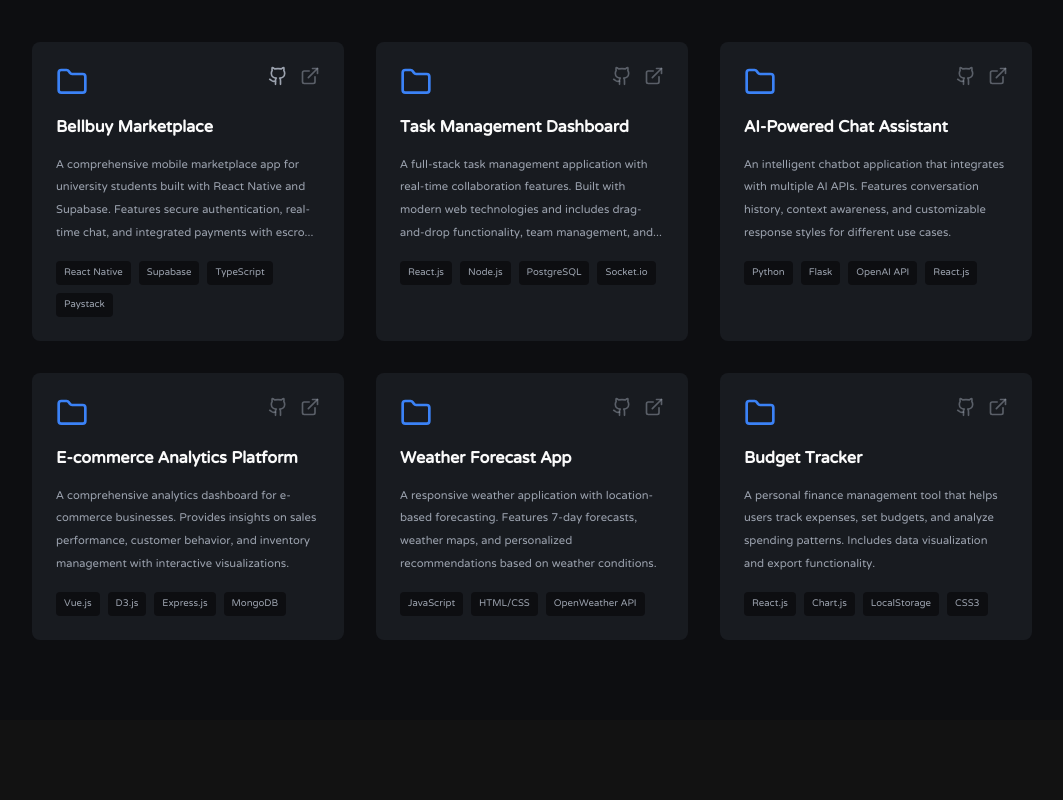
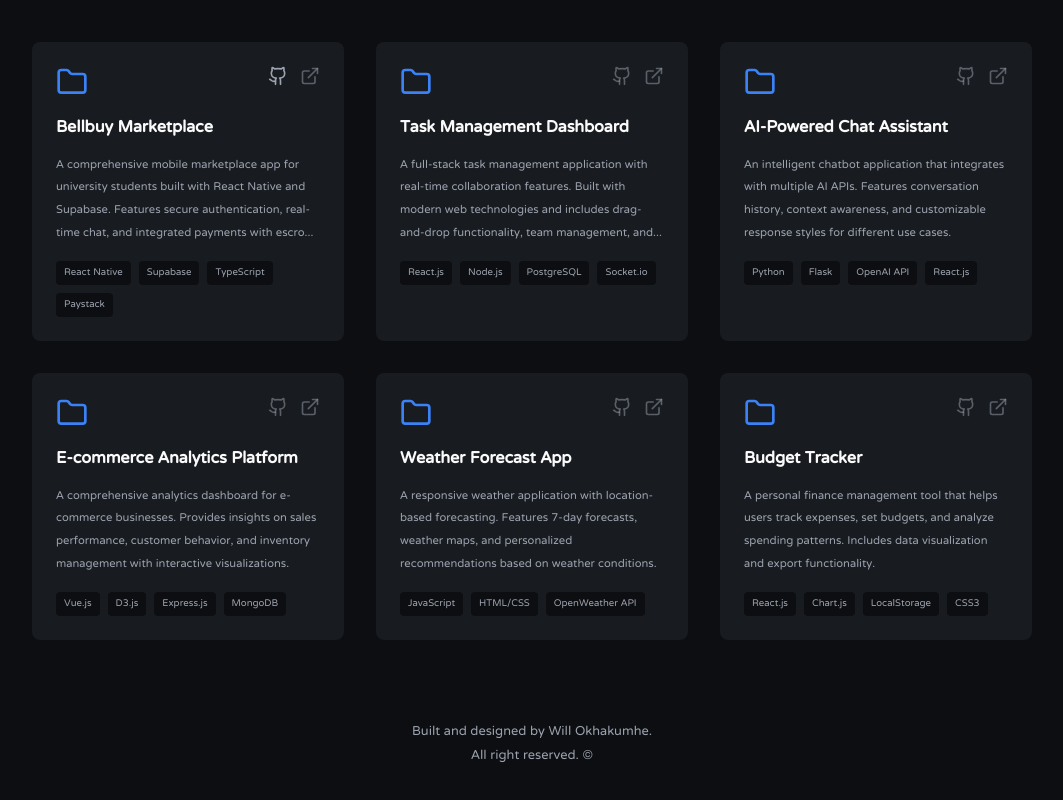
Before and after one commit to kingwillyo/portfolio, a React (Vite) app: page / in a window 1280 px wide. Shown: the part 2519-3319 px from the top of the page, without its empty margins (108-1171 px from the left). Before the commit the page ends 3239 px from the top, so only its background shows below. Built offline with nearby package versions, Linux system fonts and the light colour scheme.

Commit message:
implement footer

```diff
--- a/src/App.jsx
+++ b/src/App.jsx
@@ -4,6 +4,7 @@ import Experience from "./components/experience";
 import Hero from "./components/hero";
 import Nav from "./components/nav";
 import Projects from "./components/projects";
+import Footer from "./components/footer";
 
 const App = () => {
   return (
@@ -14,6 +15,7 @@ const App = () => {
         <About />
         <Experience />
         <Projects />
+        <Footer />
       </div>
     </main>
   );
--- /dev/null
+++ b/src/components/footer.jsx
@@ -0,0 +1,12 @@
+import React from "react";
+
+const Footer = () => {
+  return <section id="footer" className="w-full flex justify-center text-center pb-[40px] text-secondary">
+    <div>
+        <p>Built and designed by Will Okhakumhe.</p>
+        <p>All right reserved. ©</p>
+    </div>
+  </section>;
+};
+
+export default Footer;
```
